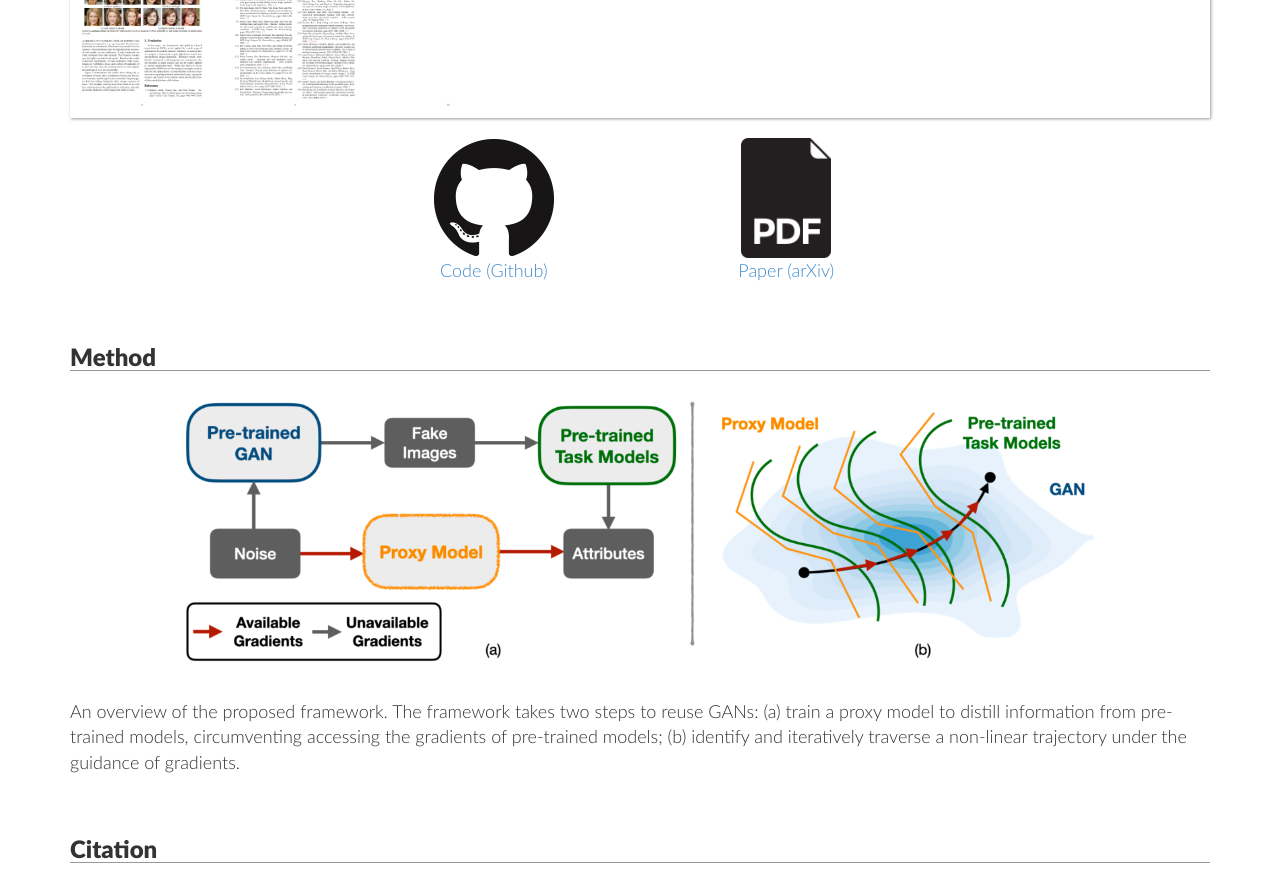
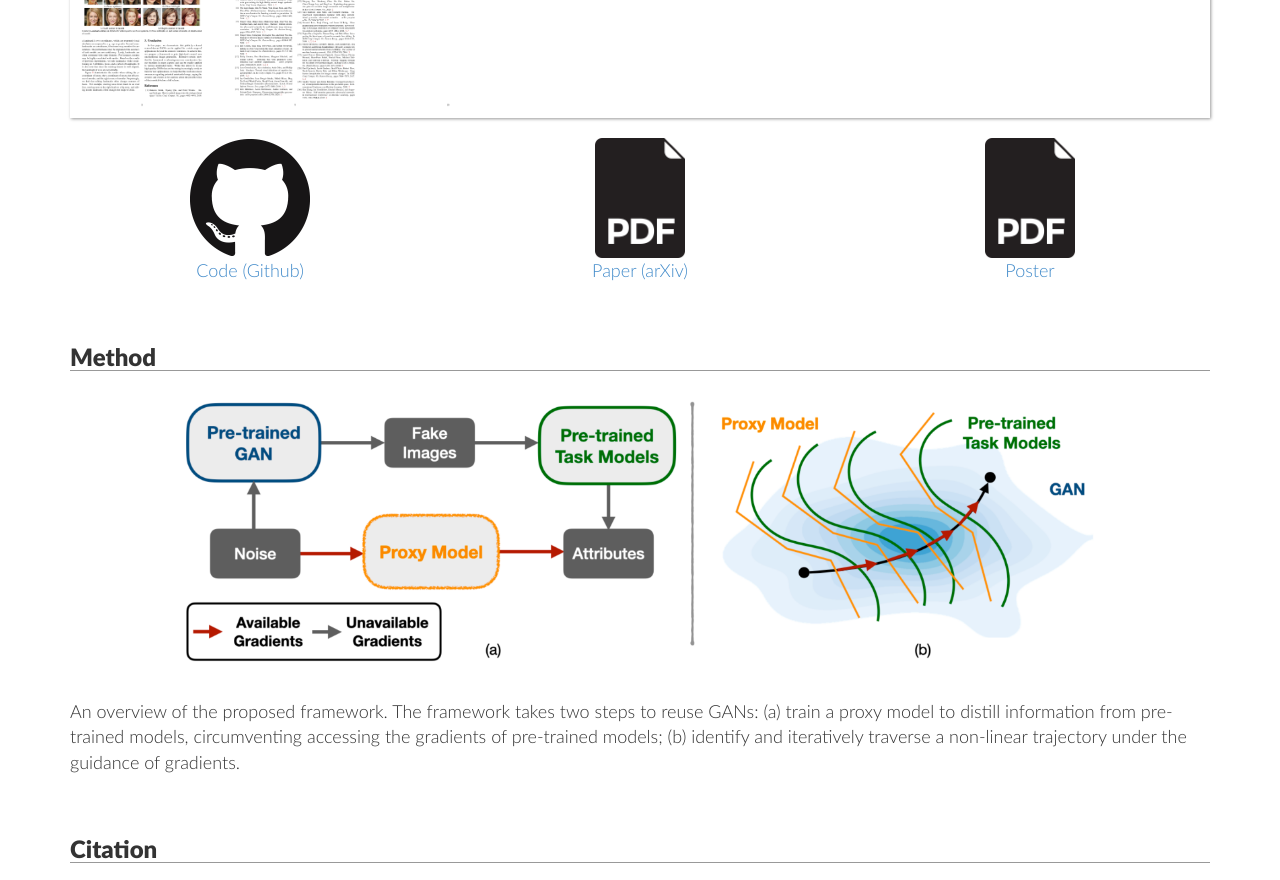
Before and after one commit to hui-po-wang/hijackgan, a plain HTML site: page index.html in a window 1280 px wide. Shown: the part 900-1780 px from the top of the page. Drawn offline with Linux system fonts and the light colour scheme.

Commit message:
add poster to the project page

```diff
--- a/index.html
+++ b/index.html
@@ -66,21 +66,24 @@
         </div>
       </a>
     <div class="row">
-      <div class="col-sm-3">
-      </div>
-      <div class="col-sm-3">
+      <div class="col-sm-4">
         <a href="https://github.com/a514514772/hijackgan" target="_blank"><p style="text-align: center;">
         <img src="hijackgan/icon/github_icon.png">
         <br/>
         Code (Github)
       </p></a></div>
-      <div class="col-sm-3">
+      <div class="col-sm-4">
         <a href="https://arxiv.org/abs/2011.14107" target="_blank"><p style="text-align: center;">
         <img src="hijackgan/icon/pdf_icon.png" height="120">
         <br/>
         Paper (arXiv)
       </p></a></div>
-      <div class="col-sm-3">
+      <div class="col-sm-4">
+        <a href="assets/poster.pdf" target="_blank">
+          <p style="text-align: center;">
+            <img src="hijackgan/icon/pdf_icon.png" height="120"><br/>Poster
+          </p>
+        </a>
       </div>
     </div></div>
 
```
Also changed, not shown: 1 other file.
